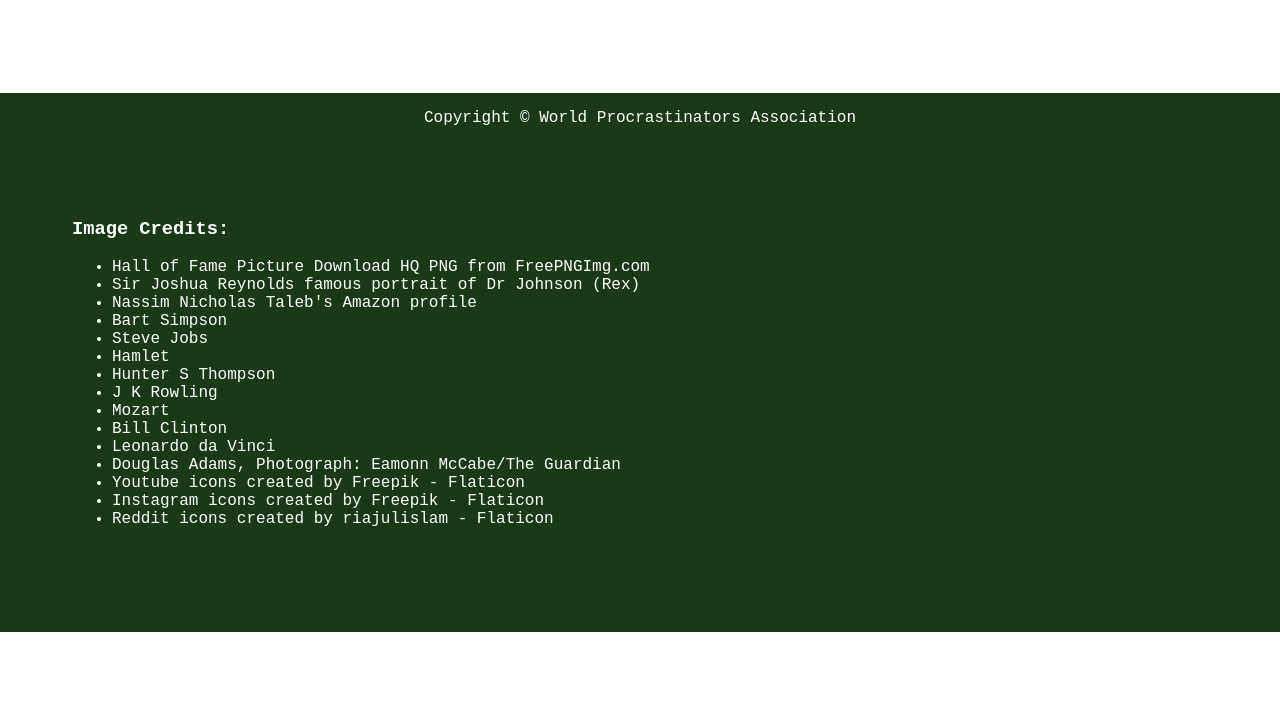
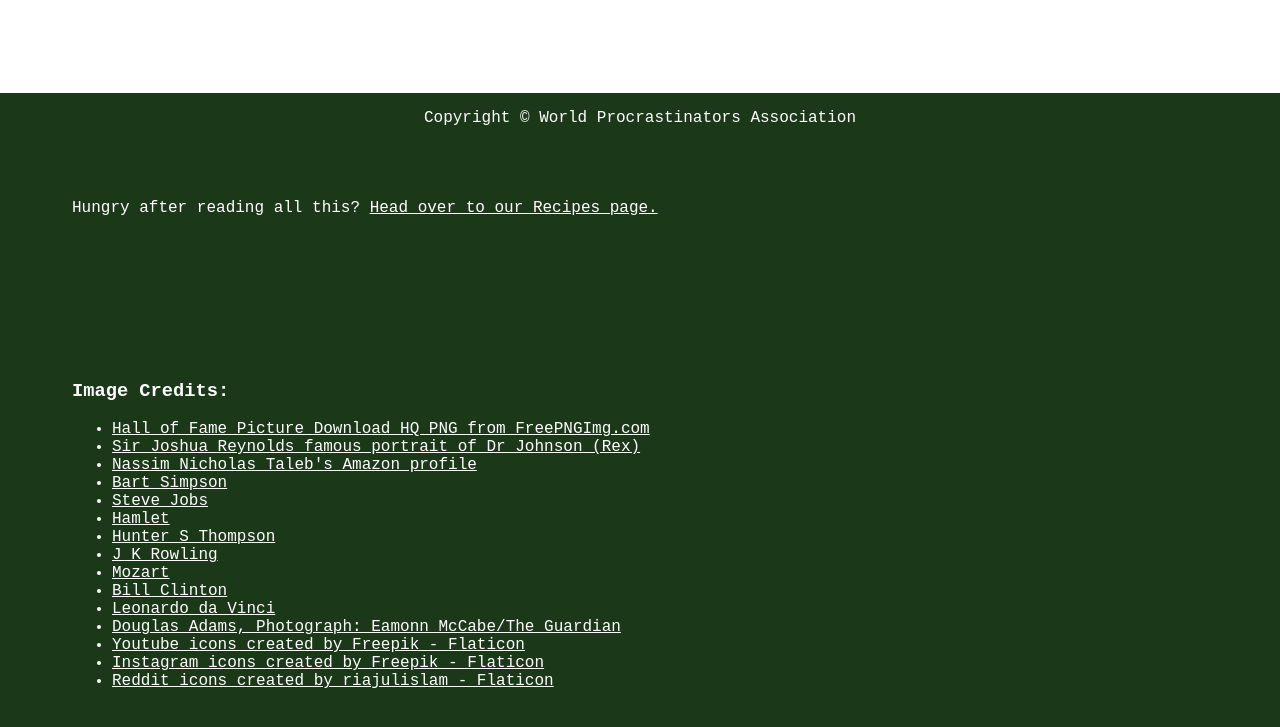
Before and after one commit to MeDeveloperWeb/OdinLandingPage, a plain HTML site: page index.html in a window 1280 px wide. Shown: the part 1471-2198 px from the top of the page. Before the commit the page ends 2103 px from the top, so only its background shows below. Drawn offline with Linux system fonts and the light colour scheme; a web font is replaced by a local one.

Commit message:
Completed Project

```diff
--- a/index.html
+++ b/index.html
@@ -103,6 +103,10 @@
     </main>
     <footer>
         <div>Copyright &#169 World Procrastinators Association</div>
+        <div class="recipe-link">
+            Hungry after reading all this?
+            <a href="https://medeveloperweb.github.io/OdinRecipe/"> Head over to our Recipes page.</a>
+        </div>
         <div class="credits">
             <h3>Image Credits:</h3>
             <ul>
--- a/style.css
+++ b/style.css
@@ -50,7 +50,7 @@ header ul {
     gap: 12px
 }
 
-a {
+header ul a {
     text-decoration: none;
     color: rgb(78, 78, 78);
 }
@@ -206,11 +206,11 @@ blockquote cite:before {
     margin: 16px;
 }
 
-.credits {
+.recipe-link, .credits {
     margin: 72px;
     align-self: flex-start;
 }
 
-.credits a {
+footer a {
     color: white;
 }
```
